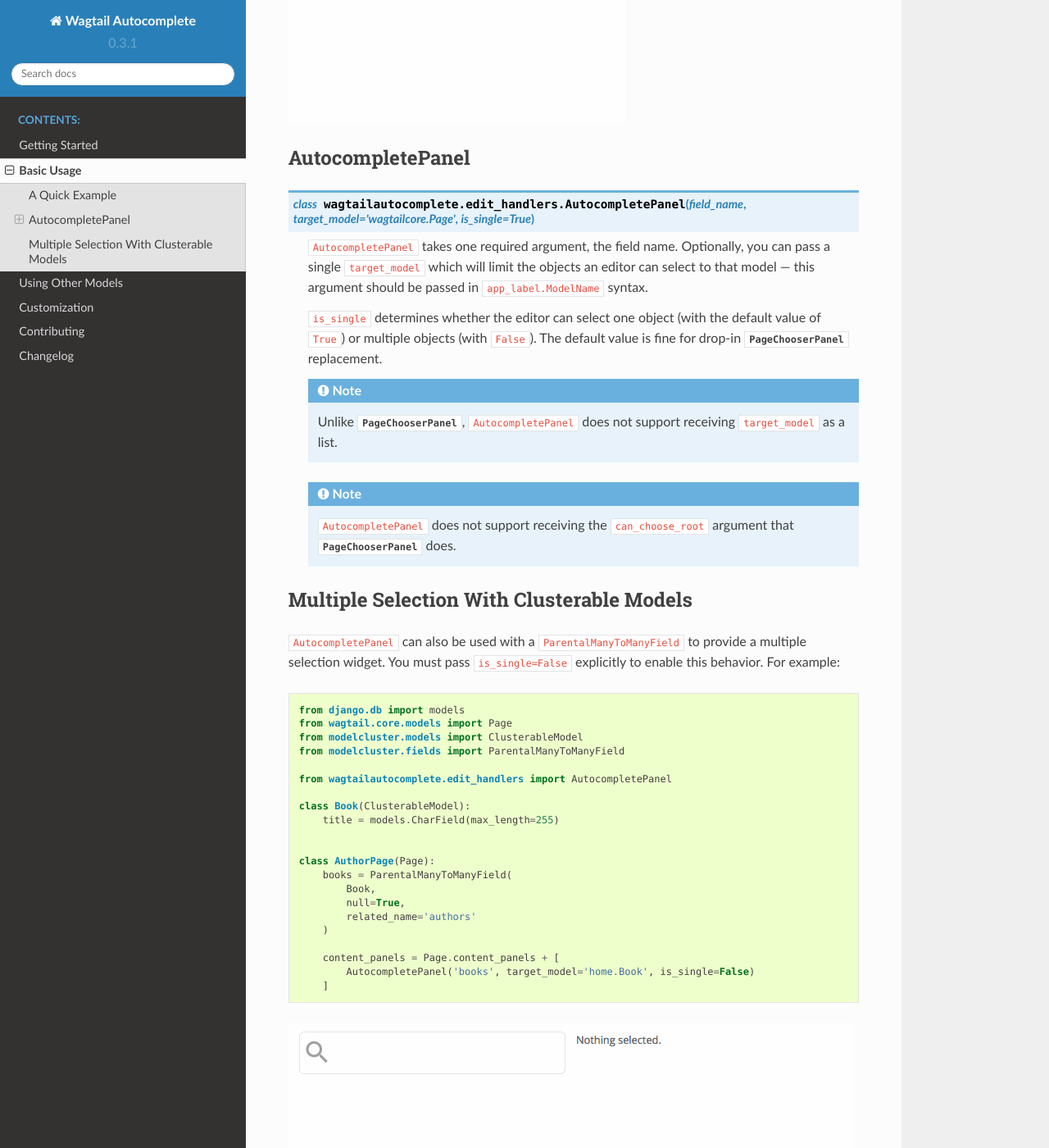
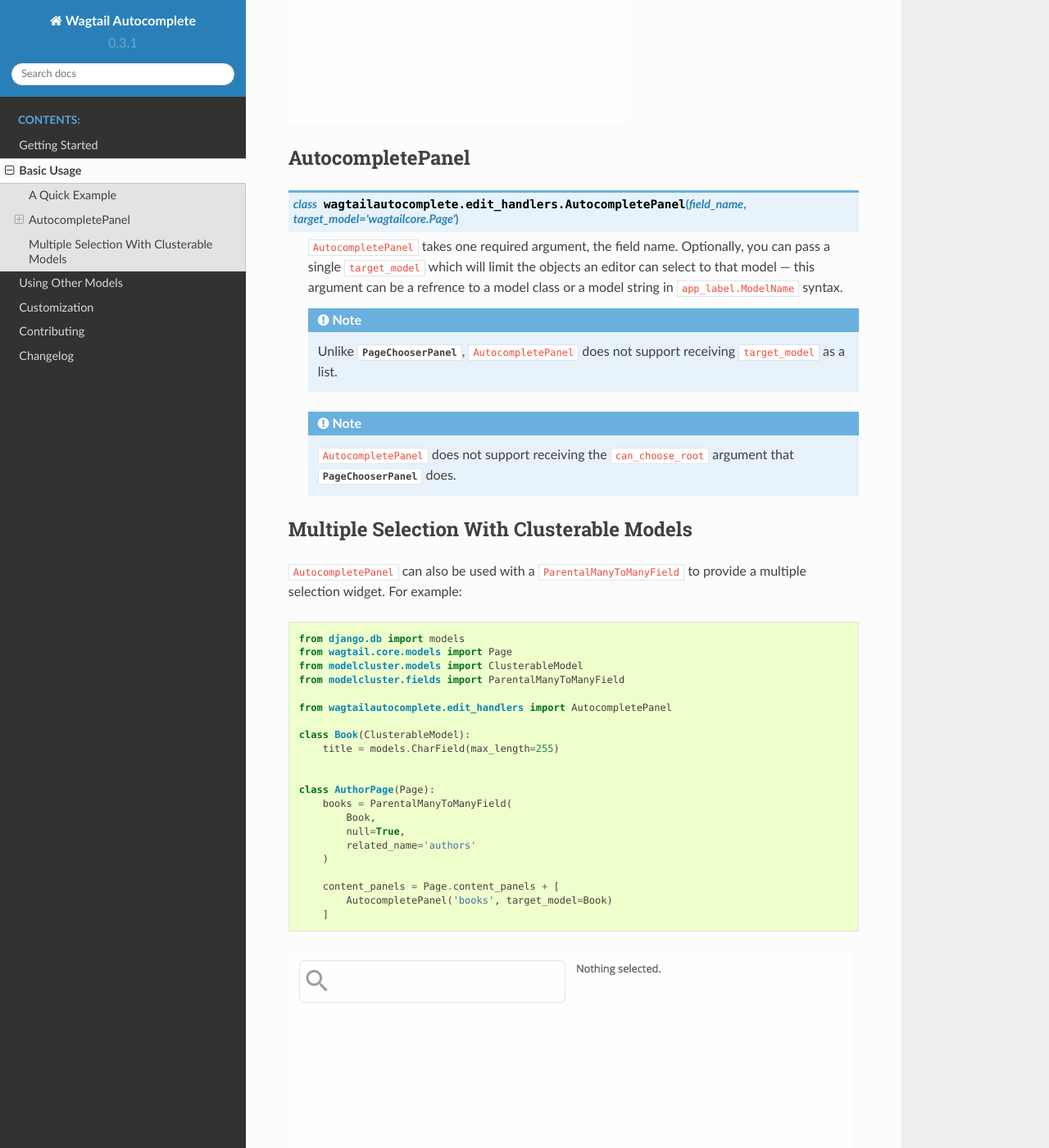
Before and after one commit to wagtail/wagtail-autocomplete, a Sphinx documentation site: the page built from docs/basic_usage.rst, in a window 1280 px wide and 1400 px high, scrolled down 1043 px. Shown: the whole window at 82% size. Built offline with Sphinx 7.4.7 and the Read the Docs theme 2.0.0, drawn with Linux system fonts in a browser that asks for light colours; some of the changed text lies outside the part shown.

Commit message:
Update doco

```diff
--- a/docs/basic_usage.rst
+++ b/docs/basic_usage.rst
@@ -46,18 +46,12 @@ AutocompletePanel
 
 .. module:: wagtailautocomplete.edit_handlers
 
-.. class:: AutocompletePanel(field_name, target_model='wagtailcore.Page', is_single=True)
+.. class:: AutocompletePanel(field_name, target_model='wagtailcore.Page')
 
     ``AutocompletePanel`` takes one required argument, the field name.
     Optionally, you can pass a single ``target_model`` which will limit the
-    objects an editor can select to that model — this argument should be
-    passed in ``app_label.ModelName`` syntax.
-
-    ``is_single`` determines whether the editor can select one object (with
-    the default value of ``True``) or multiple objects (with ``False``). The
-    default value is fine for drop-in
-    :class:`~wagtail:wagtail.wagtailadmin.edit_handlers.PageChooserPanel`
-    replacement.
+    objects an editor can select to that model — this argument can be a refrence
+    to a model class or a model string in ``app_label.ModelName`` syntax.
 
     .. note::
         Unlike :class:`~wagtail:wagtail.wagtailadmin.edit_handlers.PageChooserPanel`,
@@ -72,8 +66,7 @@ Multiple Selection With Clusterable Models
 ==========================================
 
 ``AutocompletePanel`` can also be used with a ``ParentalManyToManyField`` to
-provide a multiple selection widget. You must pass ``is_single=False``
-explicitly to enable this behavior. For example:
+provide a multiple selection widget. For example:
 
 .. code-block:: python
 
@@ -96,7 +89,7 @@ explicitly to enable this behavior. For example:
         )
 
         content_panels = Page.content_panels + [
-            AutocompletePanel('books', target_model='home.Book', is_single=False)
+            AutocompletePanel('books', target_model=Book)
         ]
 
 .. image:: /_static/autocomplete-m2m-demo.gif
--- a/docs/using_other_models.rst
+++ b/docs/using_other_models.rst
@@ -54,5 +54,5 @@ usage with
 .. code-block:: python
 
     panels = [
-        AutocompletePanel('external_link', target_model='app_label.Link'),
+        AutocompletePanel('external_link'),
     ]
```
Also changed, not shown: other parts of docs/basic_usage.rst (+1 -1 lines).
